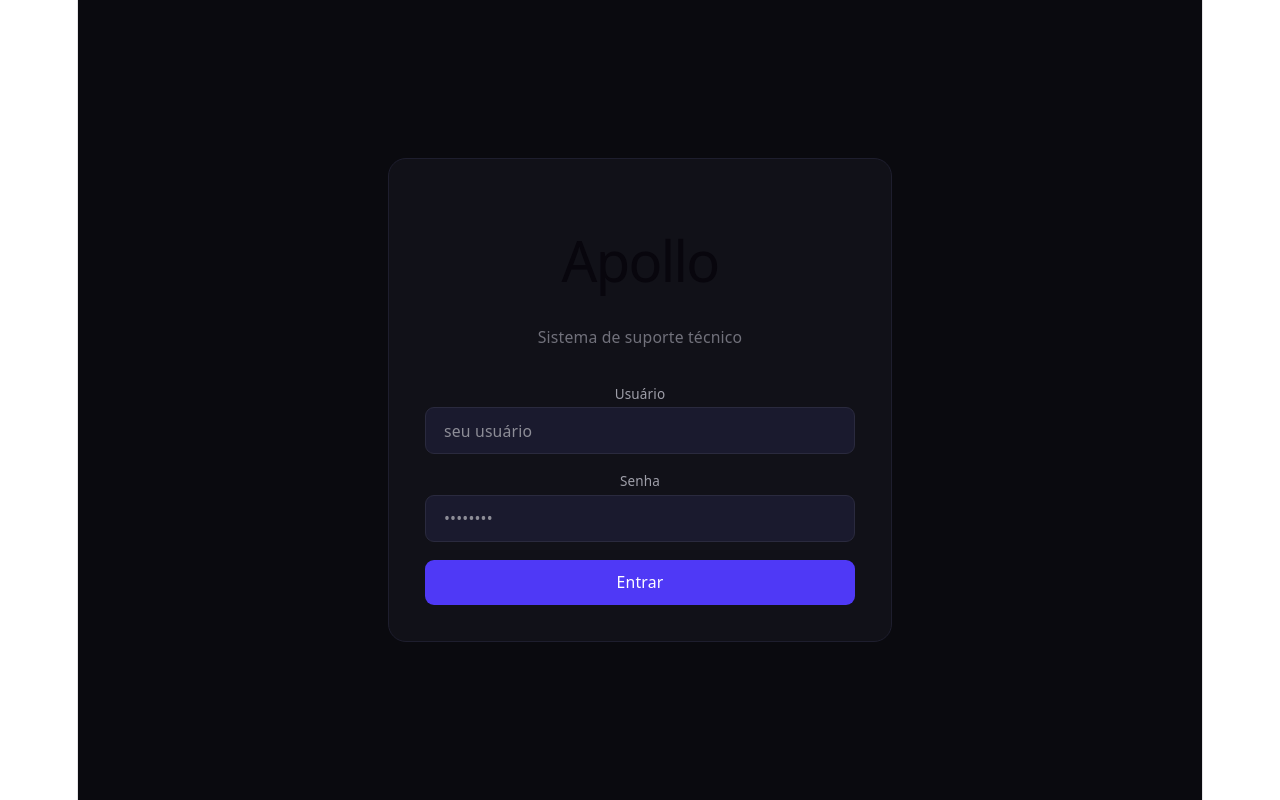
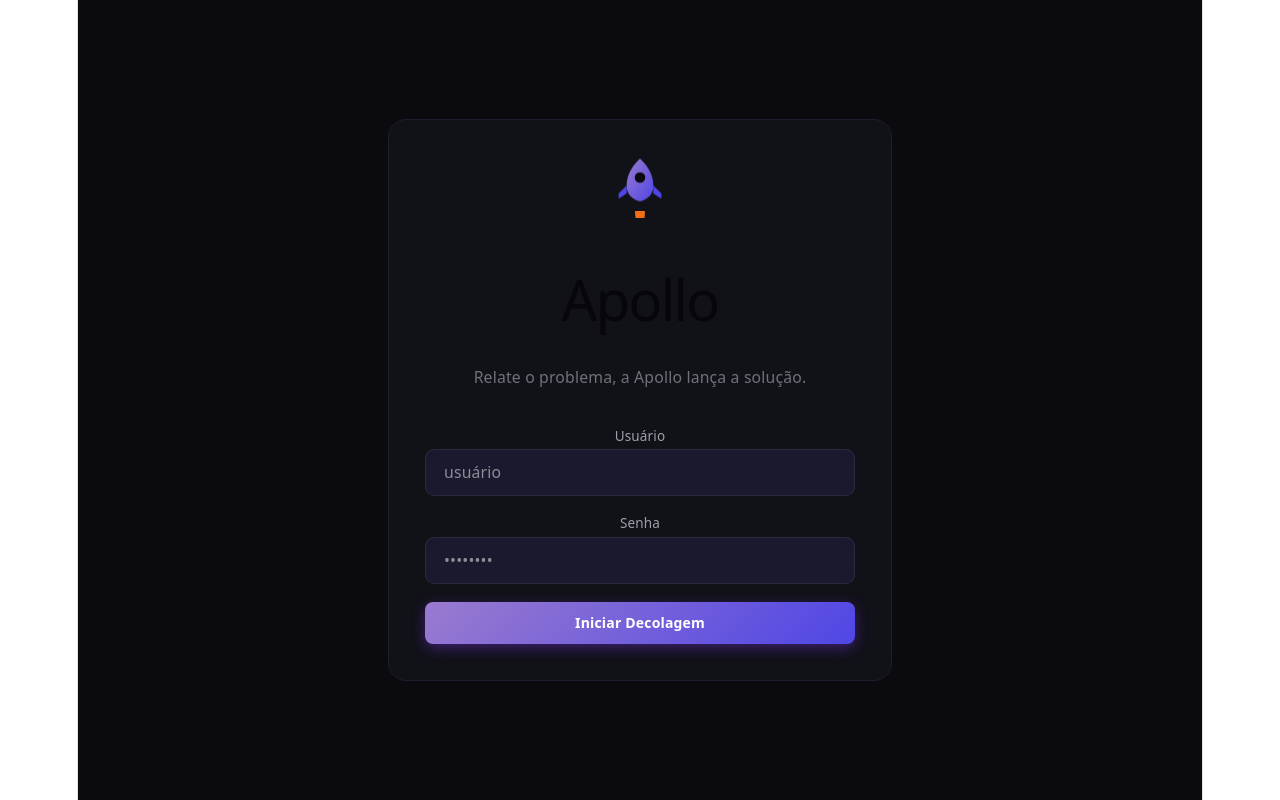
Before and after one commit to ismeCris/Apolo-Front, a React (Vite) app: page /login in a window 1280 px wide. Built offline with nearby package versions, Linux system fonts and the light colour scheme.

Commit message:
Adiconando animação no login

```diff
--- a/src/pages/Login.jsx
+++ b/src/pages/Login.jsx
@@ -24,14 +24,75 @@ export default function Login() {
   }
 
   return (
-    <div className="min-h-screen bg-[#0a0a0f] flex items-center justify-center">
+  <div className="min-h-screen bg-[#0a0a0f] flex items-center justify-center p-4">
+      {/* Injeção de CSS Puro para as animaçao */}
+      <style>{`
+        @keyframes flutuar {
+          0% { transform: translateY(0px); }
+          50% { transform: translateY(-10px); }
+          100% { transform: translateY(0px); }
+        }
+        @keyframes propulsao {
+          0%, 100% { transform: scaleY(1); opacity: 0.9; }
+          50% { transform: scaleY(1.3); opacity: 1; }
+        }
+        .animacao-foguete {
+          animation: flutuar 3s ease-in-out infinite;
+        }
+        .fogo-propulsor {
+          animation: propulsao 0.4s ease-in-out infinite;
+          transform-origin: top;
+        }
+      `}</style>
+
       <div className="w-full max-w-md bg-[#111118] border border-[#1e1e2e] rounded-2xl p-8">
 
-        <div className="mb-8 text-center">
+        {/* Header com a Logo Animada */}
+        <div className="mb-8 text-center flex flex-col items-center">
+
+          {/* Logo do Foguete Apollo (SVG + CSS) */}
+          <div className="animacao-foguete mb-3">
+            <svg
+              width="64"
+              height="64"
+              viewBox="0 0 24 24"
+              fill="none"
+              xmlns="http://www.w3.org/2000/svg"
+            >
+              {/* Corpo do Foguete */}
+              <path
+                d="M12 2C12 2 7 6 7 12C7 15.5 9 17 12 18C15 17 17 15.5 17 12C17 6 12 2 12 2Z"
+                fill="url(#gradiente-foguete)"
+              />
+              {/* Asas/Alerons Laterais */}
+              <path d="M7 12L4 15V17L7 15V12Z" fill="#4f46e5" />
+              <path d="M17 12L20 15V17L17 15V12Z" fill="#4f46e5" />
+              {/* Janela da Cabine */}
+              <circle cx="12" cy="9" r="2" fill="#0a0a0f" />
+
+              {/* Fogo da Propulsão (Animado) */}
+              <path
+                className="fogo-propulsor"
+                d="M10 18C10 21 12 23 12 23C12 23 14 21 14 18H10Z"
+                fill="#f97316"
+              />
+
+              {/* Definição do Gradiente da Logo combinando com seu botão */}
+              <defs>
+                <linearGradient id="gradiente-foguete" x1="0%" y1="0%" x2="100%" y2="100%">
+                  <stop offset="0%" stopColor="#9a7bcf" />
+                  <stop offset="100%" stopColor="#4f46e5" />
+                </linearGradient>
+              </defs>
+            </svg>
+          </div>
+
           <h1 className="text-3xl font-bold text-white tracking-tight">Apollo</h1>
-          <p className="text-sm text-zinc-500 mt-1">Sistema de suporte técnico</p>
+          <p className="text-sm text-zinc-500 mt-2 max-w-xs leading-relaxed">
+            Relate o problema, a Apollo lança a solução.
+          </p>
         </div>
-
+              {/*USUÁRIO */}
         <form onSubmit={handle} className="space-y-4">
           <div>
             <label className="text-xs text-zinc-400 mb-1 block">Usuário</label>
@@ -39,11 +100,11 @@ export default function Login() {
               type="text"
               value={form.username}
               onChange={e => setForm({ ...form, username: e.target.value })}
-              className="w-full bg-[#1a1a2e] border border-[#2a2a3e] text-white rounded-lg px-4 py-2.5 text-sm focus:outline-none focus:border-indigo-500"
-              placeholder="seu usuário"
+              className="w-full bg-[#1a1a2e] border border-[#2a2a3e] text-white rounded-lg px-4 py-2.5 text-sm focus:outline-none focus:border-indigo-500 "
+              placeholder="usuário"
             />
           </div>
-
+            {/* SENHA */}
           <div>
             <label className="text-xs text-zinc-400 mb-1 block">Senha</label>
             <input
@@ -54,15 +115,28 @@ export default function Login() {
               placeholder="••••••••"
             />
           </div>
-
+            {/*BOTAO */}
           {error && <p className="text-red-400 text-xs">{error}</p>}
-
-          <button
-            type="submit"
-            disabled={loading}
-            className="w-full bg-indigo-600 hover:bg-indigo-500 text-white font-medium rounded-lg py-2.5 text-sm transition-colors disabled:opacity-50"
-          >
-            {loading ? 'Entrando...' : 'Entrar'}
+        <button
+                type="submit"
+                disabled={loading}
+                style={{
+                  width: '100%',
+                  padding: '8px 0px',
+                  backgroundColor: '#4f509b',
+                  backgroundImage: 'linear-gradient(135deg, #9a7bcf 0%, #4f46e5 100%)',
+                  color: '#ffffff',
+                  fontSize: '14px',
+                  fontWeight: '600',
+                  border: 'none',
+                  borderRadius: '8px',
+                  cursor: loading ? 'not-allowed' : 'pointer',
+                  opacity: loading ? 0.5 : 1,
+                  boxShadow: '0 4px 14px 0 rgba(124, 58, 237, 0.4)',
+                  transition: 'all 0.2s ease-in-out',
+                }}
+              >
+            {loading ? 'Sincronizando com a base...' : 'Iniciar Decolagem'}
           </button>
         </form>
       </div>
```
